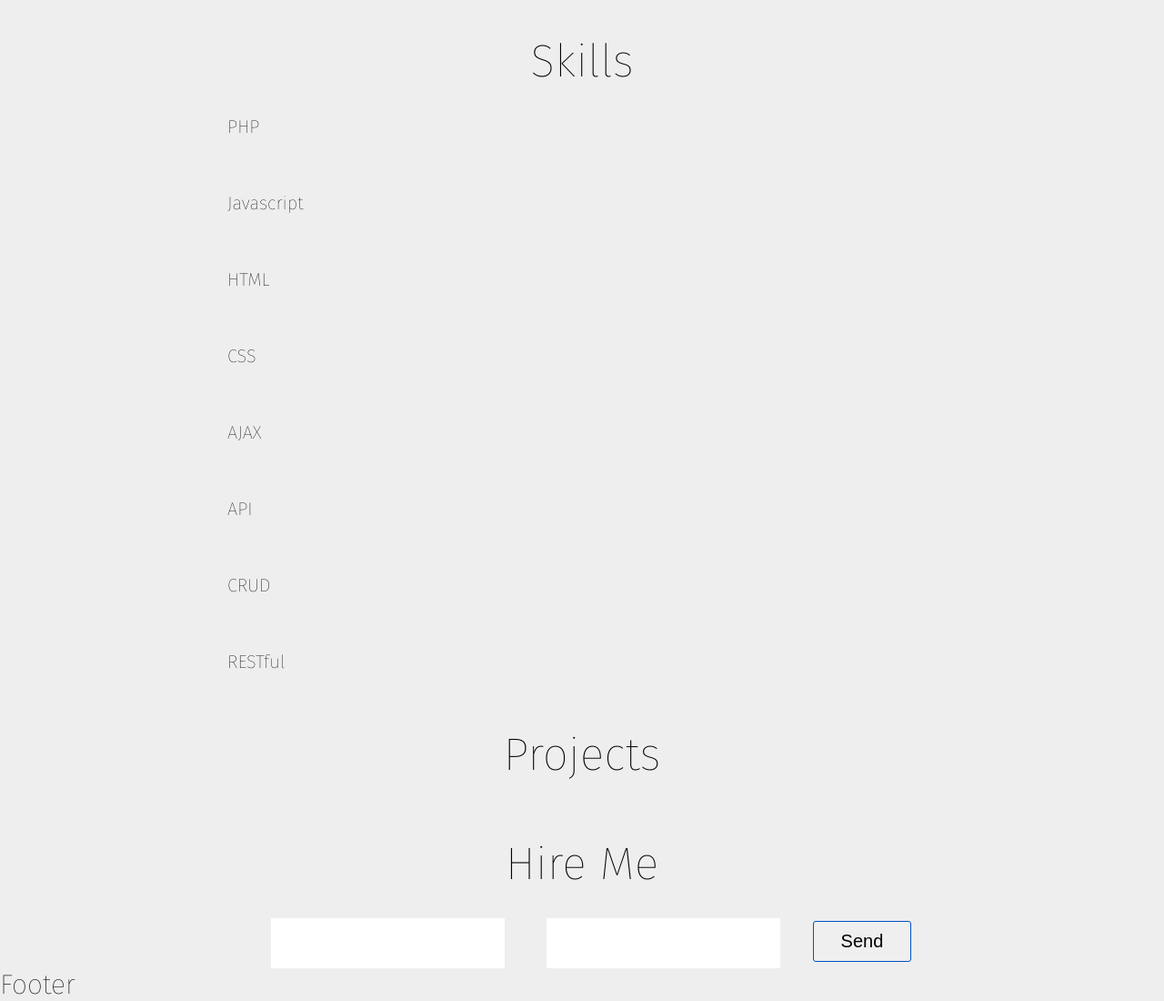
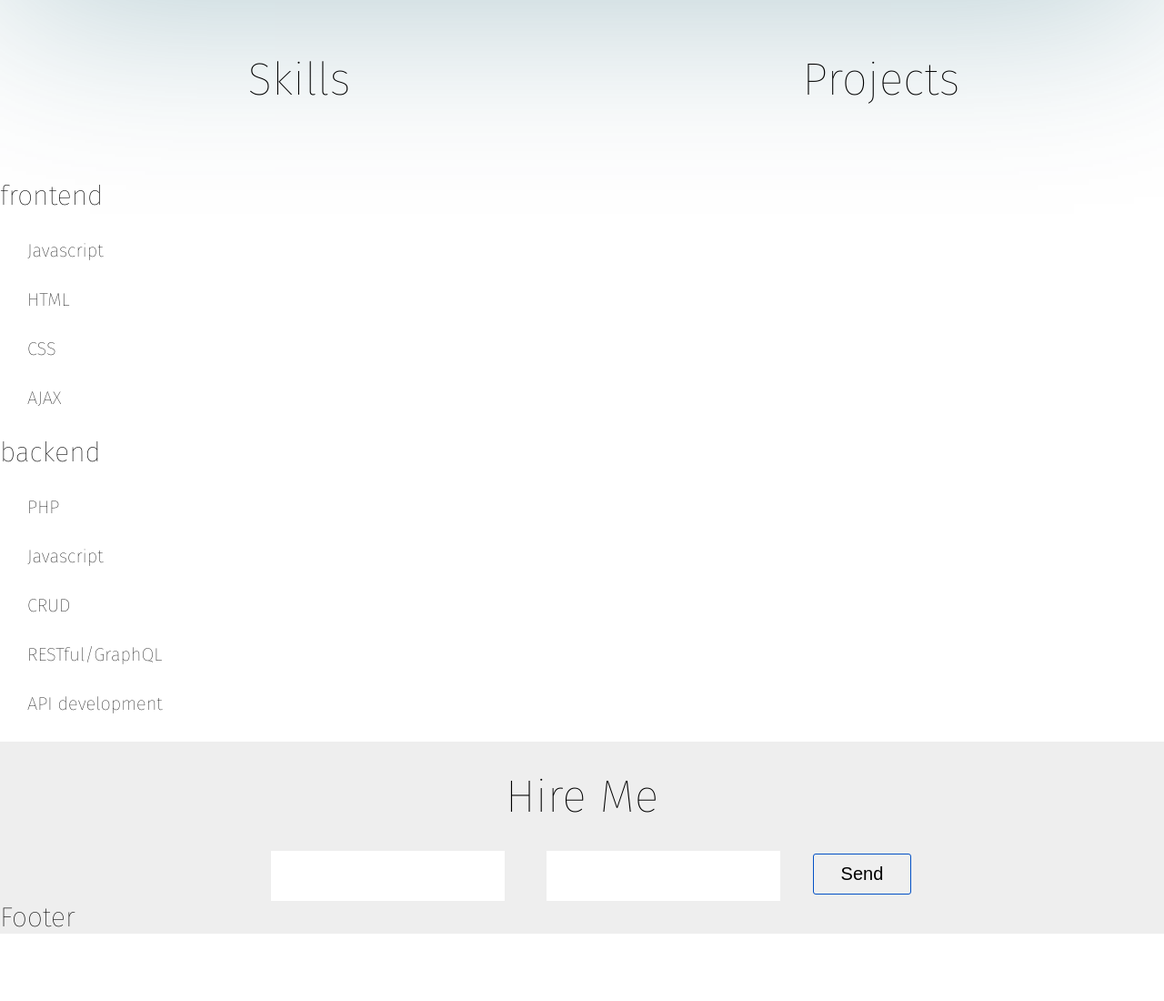
Before and after one commit to wiertar/wiertar.github.io--Archived, a website: page index.html in a window 1280 px wide. Shown: the part 760-1860 px from the top of the page at 91% size. After the commit the page ends 1786 px from the top, so only its background shows below. Drawn offline with Linux system fonts and the light colour scheme.

Commit message:
some layout changes

```diff
--- a/index.html
+++ b/index.html
@@ -20,26 +20,35 @@
           <li class="nav__item"><a href="#" class="nav__link">Contact</a></li>
         </ul>
       </nav>
+      <div class="heading">
+          web app developer
+        <span class="heading__sub">I make experiences for desktop and mobile</span>
+      </div>
     </header>
-    <div class="heading">
-      richard wiertalla
-      <span class="heading__sub">web app developer</span>
-    </div>
     <main class="main">
       <section class="skills">
         <div class="skills__title">Skills</div>
-        <div class="skills__item">PHP</div>
+        <div class="skills__section--frontend">
+          <div class="skills__title--frontend">frontend</div>
           <div class="skills__item">Javascript</div>
           <div class="skills__item">HTML</div>
           <div class="skills__item">CSS</div>
           <div class="skills__item">AJAX</div>
-        <div class="skills__item">API</div>
+        </div>
+        <div class="skills__section--backend">
+          <div class="skills__title--backend">backend</div>
+          <div class="skills__item">PHP</div>
+          <div class="skills__item">Javascript</div>
           <div class="skills__item">CRUD</div>
-        <div class="skills__item">RESTful</div>
+          <div class="skills__item">RESTful/GraphQL</div>
+          <div class="skills__item">API development</div>
+        </div>
       </section>
       <section class="projects">
           <div class="projects__title">Projects</div>
       </section>
+
+    </main>
     <section class="contact">
         <div class="contact__title">Hire Me</div>
       <div class="form">
@@ -51,7 +60,6 @@
     </form>
       </div>
     </section>
-    </main>
     <footer class="footer">
       Footer
     </footer>
--- a/sass/_base.scss
+++ b/sass/_base.scss
@@ -21,7 +21,7 @@ html {
 }
 
 body {
-  font-family: 'Fira Sans';
+  font-family: 'Fira Sans', sans-serif;
   font-weight: 300;
   box-sizing: border-box;
 
--- a/sass/_components.scss
+++ b/sass/_components.scss
@@ -1,4 +1,5 @@
 .nav {
+  align-self: flex-end;
 
   &__group {
     list-style-type: none;
@@ -44,6 +45,7 @@
 }
 
 .heading {
+  text-align: center;
   display: flex;
   flex-direction: column;
   align-items: center;
@@ -69,20 +71,38 @@
 
 .skills {
   display: flex;
-  justify-content: space-around;
+  justify-content: flex-start;
   flex-direction: column;
   font-size: 2rem;
   font-weight: 100;
-  background-color: #eee;
+  flex-grow: 2;
 
   &__title {
     font-size: 5rem;
     text-align: center;
-    margin-top: 6rem;
+    margin: 8rem 0;
   }
 
   &__item {
-    margin: 3rem 25rem;
+    font-size: 2rem;
+    margin: 3rem;
+  }
+
+  &__title--frontend {
+    font-size: 3rem;
+    // margin-bottom: 3rem;
+  }
+
+  &__title--backend {
+    font-size: 3rem;
+    // margin-bottom: 3rem;
+  }
+
+  &__section--frontend {
+
+  }
+
+  &__section--backend {
   }
 
 }
@@ -91,13 +111,13 @@
   display: flex;
   flex-direction: column;
   font-size: 2rem;
-  background-color: #eee;
   font-weight: 100;
+  flex-grow: 2;
 
   &__title {
     font-size: 5rem;
     text-align: center;
-    padding: 3rem;
+    margin: 8rem 0;
   }
 }
 
--- a/sass/_layout.scss
+++ b/sass/_layout.scss
@@ -5,27 +5,26 @@
   display: flex;
   flex-direction: column;
   justify-content: space-between;
-  background-image: linear-gradient(to top, #00c6fb 0%, #005bea 100%);
+
   height: 100%;
   width: 100%;
 }
 
 .header {
   display: flex;
+  flex-direction: column;
   justify-content: space-between;
-  align-items: flex-start;
   padding: 2rem;
+  background-image: linear-gradient(to top, #00c6fb 0%, #005bea 100%);
+  box-shadow: 0 3rem 20rem rgba(0, 78, 98, .3);
 }
 
 .main {
   display: flex;
-  flex-direction: column;
   justify-content: space-between;
-  box-shadow: 0 2rem 2rem rgba(0, 0, 0, .3);
 }
 
 .footer {
-
   background-color: #eee;
   font-size: 3rem;
   font-weight: 100;
```
Also changed, not shown: assets/css/style.css. Lines whose indentation alone changed are shown as unchanged.
